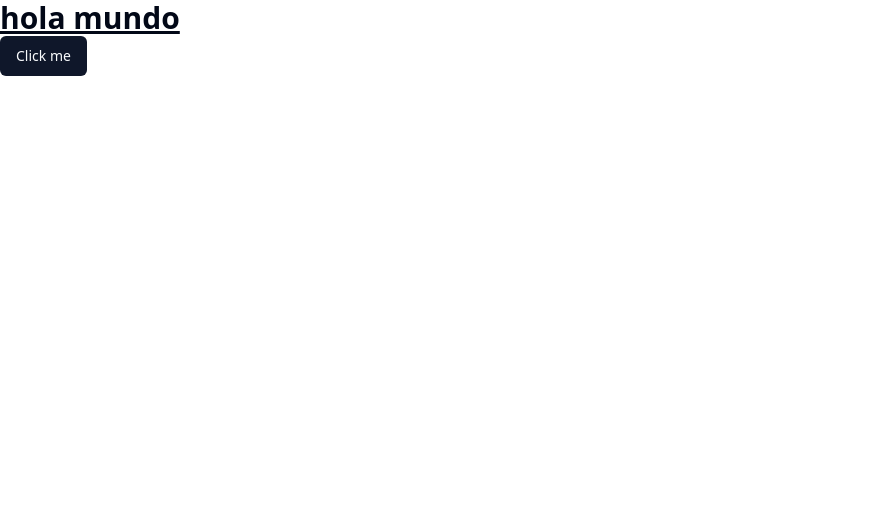
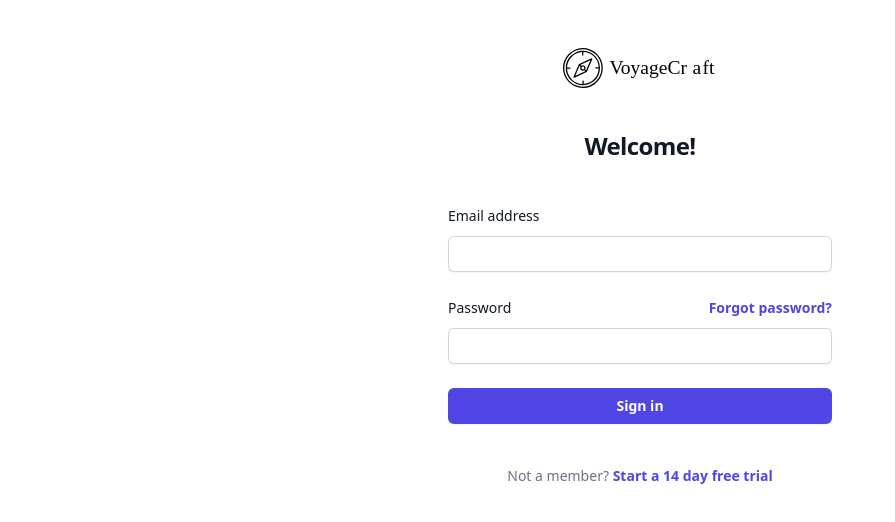
Before and after one commit to 0795PAO/VoyageCraft_front, a React (Vite) app: page / in a window 1280 px wide. Shown: the top 522 px of the page, without its empty margins (0-895 px from the left). Built offline with nearby package versions, Linux system fonts and the light colour scheme.

Commit message:
DONE: create component login TODO: Styles login

```diff
--- a/index.html
+++ b/index.html
@@ -4,6 +4,7 @@
     <meta charset="UTF-8" />
     <meta name="viewport" content="width=device-width, initial-scale=1.0" />
     <title>Voyage Craft</title>
+    <link href="https://cdn.jsdelivr.net/npm/tailwindcss@2.2.19/dist/tailwind.min.css" rel="stylesheet">
   </head>
   <body>
     <div id="root"></div>
--- a/src/App.jsx
+++ b/src/App.jsx
@@ -1,18 +1,13 @@
-import './index.css'
-import { Button } from "@/components/ui/button"
+import Login from './components/login/login';
+import './index.css';
 
 function App() {
 
   return (
     <>
-      <h1 className="underline text-3xl font-bold">
-      hola mundo
-      </h1>
-
-      <Button>Click me</Button>
-
+      <Login />
     </>
-  )
+  );
 }
 
-export default App
+export default App;
--- /dev/null
+++ b/src/components/login/login.css
@@ -0,0 +1,3 @@
+ddd{
+    border: darkcyan;
+}
--- /dev/null
+++ b/src/components/login/login.jsx
@@ -0,0 +1,83 @@
+import React from "react";
+import logo from "../../../assets/logo/logo.svg"
+
+function Login() {
+    return (
+      <>
+        <div className="flex min-h-full flex-1 flex-col justify-center px-6 py-12 lg:px-8">
+          <div className="sm:mx-auto sm:w-full sm:max-w-sm">
+            <img
+              alt="VoyageCraft"
+              src={logo}
+              className="mx-auto h-10 w-auto"
+            />
+            <h2 className="mt-10 text-center text-2xl font-bold leading-9 tracking-tight text-gray-900">
+              Welcome!
+            </h2>
+          </div>
+
+          <div className="mt-10 sm:mx-auto sm:w-full sm:max-w-sm">
+            <form action="#" method="POST" className="space-y-6">
+              <div>
+                <label htmlFor="email" className="block text-sm font-medium leading-6 text-gray-900">
+                  Email address
+                </label>
+                <div className="mt-2">
+                  <input
+                    id="email"
+                    name="email"
+                    type="email"
+                    required
+                    autoComplete="email"
+                    className="block w-full rounded-md border-0 py-1.5 text-gray-900 shadow-sm ring-1 ring-inset ring-gray-300 placeholder:text-gray-400 focus:ring-2 focus:ring-inset focus:ring-indigo-600 sm:text-sm sm:leading-6"
+                  />
+                </div>
+              </div>
+
+              <div>
+                <div className="flex items-center justify-between">
+                  <label htmlFor="password" className="block text-sm font-medium leading-6 text-gray-900">
+                    Password
+                  </label>
+                  <div className="text-sm">
+                    <a href="#" className="font-semibold text-indigo-600 hover:text-indigo-500">
+                      Forgot password?
+                    </a>
+                  </div>
+                </div>
+                <div className="mt-2">
+                  <input
+                    id="password"
+                    name="password"
+                    type="password"
+                    required
+                    autoComplete="current-password"
+                    className="block w-full rounded-md border-0 py-1.5 text-gray-900 shadow-sm ring-1 ring-inset ring-gray-300 placeholder:text-gray-400 focus:ring-2 focus:ring-inset focus:ring-indigo-600 sm:text-sm sm:leading-6"
+                  />
+                </div>
+              </div>
+
+              <div>
+                <button
+                  type="submit"
+                  className="flex w-full justify-center rounded-md bg-indigo-600 px-3 py-1.5 text-sm font-semibold leading-6 text-white shadow-sm hover:bg-indigo-500 focus-visible:outline focus-visible:outline-2 focus-visible:outline-offset-2 focus-visible:outline-indigo-600"
+                >
+                  Sign in
+                </button>
+              </div>
+            </form>
+
+            <p className="mt-10 text-center text-sm text-gray-500">
+              Not a member?{' '}
+              <a href="#" className="font-semibold leading-6 text-indigo-600 hover:text-indigo-500">
+                Start a 14 day free trial
+              </a>
+            </p>
+          </div>
+        </div>
+      </>
+    )
+  }
+
+
+export default Login;
--- a/src/components/ui/button.jsx
+++ /dev/null
@@ -1,47 +0,0 @@
-import * as React from "react"
-import { Slot } from "@radix-ui/react-slot"
-import { cva } from "class-variance-authority";
-
-import { cn } from "@/lib/utils"
-
-const buttonVariants = cva(
-  "inline-flex items-center justify-center whitespace-nowrap rounded-md text-sm font-medium ring-offset-background transition-colors focus-visible:outline-none focus-visible:ring-2 focus-visible:ring-ring focus-visible:ring-offset-2 disabled:pointer-events-none disabled:opacity-50",
-  {
-    variants: {
-      variant: {
-        default: "bg-primary text-primary-foreground hover:bg-primary/90",
-        destructive:
-          "bg-destructive text-destructive-foreground hover:bg-destructive/90",
-        outline:
-          "border border-input bg-background hover:bg-accent hover:text-accent-foreground",
-        secondary:
-          "bg-secondary text-secondary-foreground hover:bg-secondary/80",
-        ghost: "hover:bg-accent hover:text-accent-foreground",
-        link: "text-primary underline-offset-4 hover:underline",
-      },
-      size: {
-        default: "h-10 px-4 py-2",
-        sm: "h-9 rounded-md px-3",
-        lg: "h-11 rounded-md px-8",
-        icon: "h-10 w-10",
-      },
-    },
-    defaultVariants: {
-      variant: "default",
-      size: "default",
-    },
-  }
-)
-
-const Button = React.forwardRef(({ className, variant, size, asChild = false, ...props }, ref) => {
-  const Comp = asChild ? Slot : "button"
-  return (
-    (<Comp
-      className={cn(buttonVariants({ variant, size, className }))}
-      ref={ref}
-      {...props} />)
-  );
-})
-Button.displayName = "Button"
-
-export { Button, buttonVariants }
--- a/src/index.css
+++ b/src/index.css
@@ -61,9 +61,9 @@
 
 @layer base {
   * {
-    @apply border-border;
+    @apply border-border; /* Usando el color de borde definido en Tailwind */
   }
   body {
-    @apply bg-background text-foreground;
+    @apply bg-background text-foreground; /* Usando los colores de fondo y texto definidos en Tailwind */
   }
 }
--- a/tailwind.config.js
+++ b/tailwind.config.js
@@ -1,77 +1,40 @@
 /** @type {import('tailwindcss').Config} */
 module.exports = {
-  darkMode: ["class"],
+  darkMode: ['class'],
   content: [
-    './pages/**/*.{js,jsx}',
-    './components/**/*.{js,jsx}',
-    './app/**/*.{js,jsx}',
-    './src/**/*.{js,jsx}',
+    './src/**/*.{js,jsx,ts,tsx}',
+    './pages/**/*.{js,jsx,ts,tsx}',
+    './components/**/*.{js,jsx,ts,tsx}',
+    './app/**/*.{js,jsx,ts,tsx}',
   ],
-  prefix: "",
   theme: {
-    container: {
-      center: true,
-      padding: "2rem",
-      screens: {
-        "2xl": "1400px",
-      },
-    },
     extend: {
       colors: {
-        border: "hsl(var(--border))",
-        input: "hsl(var(--input))",
-        ring: "hsl(var(--ring))",
-        background: "hsl(var(--background))",
-        foreground: "hsl(var(--foreground))",
-        primary: {
-          DEFAULT: "hsl(var(--primary))",
-          foreground: "hsl(var(--primary-foreground))",
-        },
-        secondary: {
-          DEFAULT: "hsl(var(--secondary))",
-          foreground: "hsl(var(--secondary-foreground))",
-        },
-        destructive: {
-          DEFAULT: "hsl(var(--destructive))",
-          foreground: "hsl(var(--destructive-foreground))",
-        },
-        muted: {
-          DEFAULT: "hsl(var(--muted))",
-          foreground: "hsl(var(--muted-foreground))",
-        },
-        accent: {
-          DEFAULT: "hsl(var(--accent))",
-          foreground: "hsl(var(--accent-foreground))",
-        },
-        popover: {
-          DEFAULT: "hsl(var(--popover))",
-          foreground: "hsl(var(--popover-foreground))",
-        },
-        card: {
-          DEFAULT: "hsl(var(--card))",
-          foreground: "hsl(var(--card-foreground))",
-        },
+        background: 'hsl(var(--background))',
+        foreground: 'hsl(var(--foreground))',
+        border: 'hsl(var(--border))',
+        // Puedes definir más colores aquí si es necesario
       },
       borderRadius: {
-        lg: "var(--radius)",
-        md: "calc(var(--radius) - 2px)",
-        sm: "calc(var(--radius) - 4px)",
+        lg: 'var(--radius)',
+        md: 'calc(var(--radius) - 2px)',
+        sm: 'calc(var(--radius) - 4px)',
       },
       keyframes: {
-        "accordion-down": {
-          from: { height: "0" },
-          to: { height: "var(--radix-accordion-content-height)" },
+        'accordion-down': {
+          from: { height: '0' },
+          to: { height: 'var(--radix-accordion-content-height)' },
         },
-        "accordion-up": {
-          from: { height: "var(--radix-accordion-content-height)" },
-          to: { height: "0" },
+        'accordion-up': {
+          from: { height: 'var(--radix-accordion-content-height)' },
+          to: { height: '0' },
         },
       },
       animation: {
-        "accordion-down": "accordion-down 0.2s ease-out",
-        "accordion-up": "accordion-up 0.2s ease-out",
+        'accordion-down': 'accordion-down 0.2s ease-out',
+        'accordion-up': 'accordion-up 0.2s ease-out',
       },
     },
   },
-  plugins: [require("tailwindcss-animate")],
+  plugins: [require('tailwindcss-animate')],
 }
```
Also changed, not shown: assets/logo/logo.svg (added).
